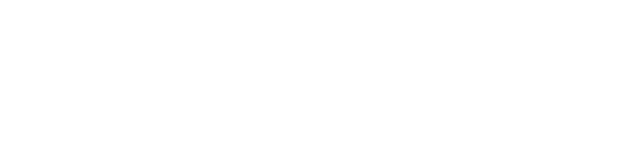
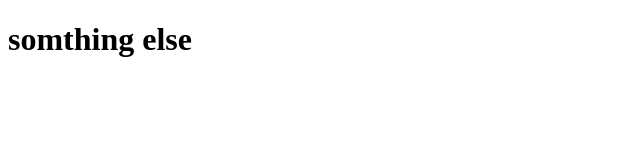
Before and after one commit to Al-Maqsat/learning-git, a plain HTML site: page index.html in a window 1280 px wide. Shown: the whole page, without its empty margins (0-640 px from the left). Drawn offline with Linux system fonts and the light colour scheme.

Commit message:
second try

```diff
--- a/index.html
+++ b/index.html
@@ -3,5 +3,6 @@
 <title>HTML Tutorial</title>
 <body>
 <new paragraph>
+<h1> somthing else </h1>
 </body>
 </html>
```
